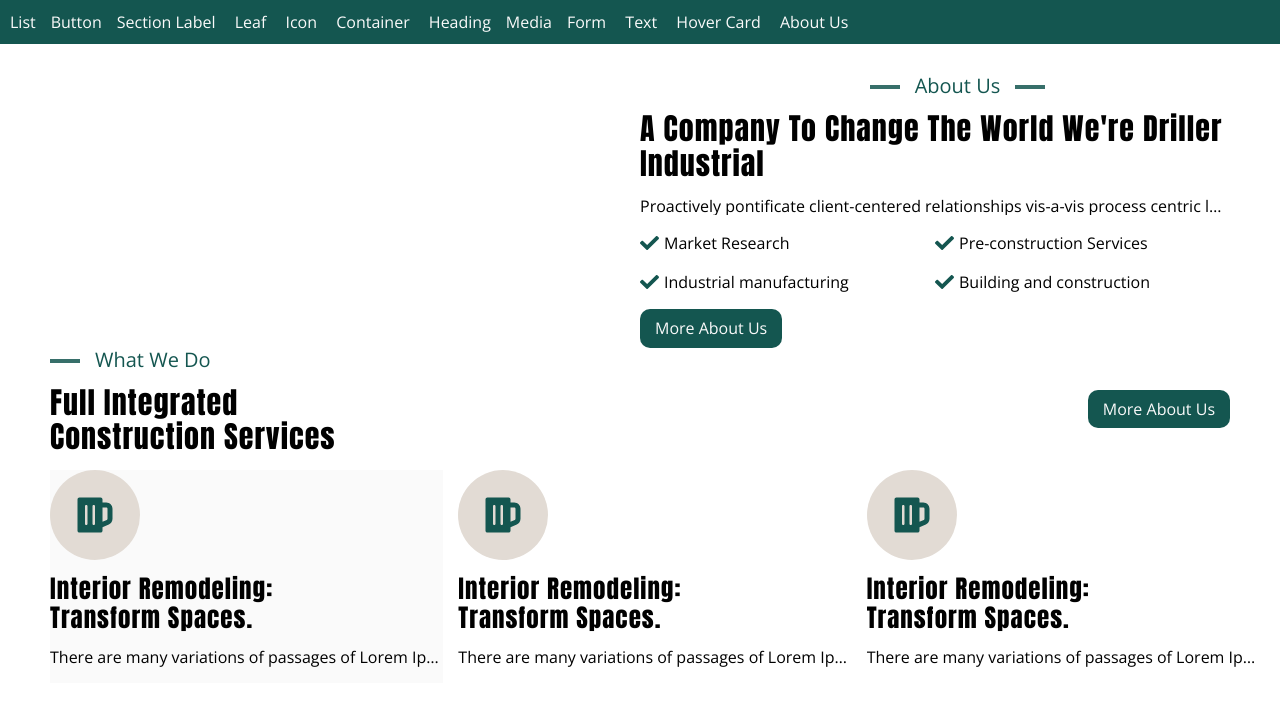
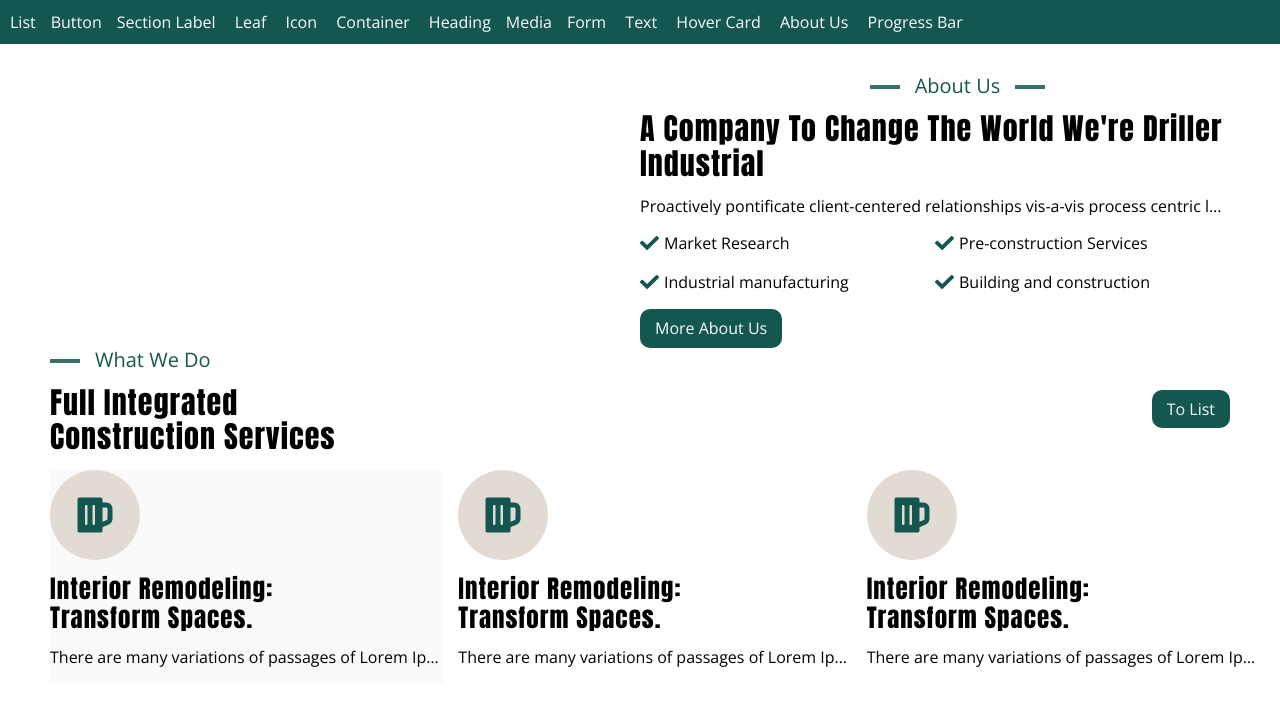
Before and after one commit to nrmndev/nrmndev-fw, a React (Vite) app: page /aboutus in a window 1280 px wide. Shown: the top 706 px of the page. Built offline with nearby package versions, Linux system fonts and the light colour scheme.

Commit message:
Added HoverCard, ProgressBar Routes. Update on Button Sample

```diff
--- a/src/routing/Index.tsx
+++ b/src/routing/Index.tsx
@@ -12,6 +12,7 @@ import SampleForm from "./SampleComponents/SampleForm";
 import SampleAboutUs from "./SampleComponents/SampleAboutUs";
 import SampleText from "./SampleComponents/SampleText";
 import SampleHoverCard from "./SampleComponents/SampleHoverCard";
+import SampleProgressBar from "./SampleComponents/SampleProgressBar";
 
 const router = createBrowserRouter([
   {
@@ -54,6 +55,10 @@ const router = createBrowserRouter([
         path: "hovercard",
         element: <SampleHoverCard />,
       },
+      {
+        path: "progressbar",
+        element: <SampleProgressBar />,
+      },
     ],
   },
 ]);
--- a/src/routing/SampleComponents/SampleAboutUs.tsx
+++ b/src/routing/SampleComponents/SampleAboutUs.tsx
@@ -41,7 +41,13 @@ const SampleAboutUs = () => {
               "Building and construction",
             ]}
           />
-          <Button variant="primary">More About Us</Button>
+          <Button
+            variant="primary"
+            as="anchorLink"
+            href="https://www.google.com"
+          >
+            More About Us
+          </Button>
         </Container.Column>
       </Container>
       <Container justifyContent="space-between" alignItems="center">
@@ -53,7 +59,14 @@ const SampleAboutUs = () => {
           </Heading>
         </Container.Column>
         <Container.Column>
-          <Button variant="primary">More About Us</Button>
+          <Button
+            variant="primary"
+            onClick={() => {
+              console.log("onClick");
+            }}
+          >
+            To List
+          </Button>
         </Container.Column>
       </Container>
       <Container fluid>
--- a/src/routing/SampleComponents/SampleHoverCard.tsx
+++ b/src/routing/SampleComponents/SampleHoverCard.tsx
@@ -1,8 +1,11 @@
 import { HoverCard } from "@components";
+import { FaBedPulse } from "react-icons/fa6";
 
 const SampleHoverCard = () => {
   return (
-    <HoverCard>
+    <>
+      <HoverCard style={{ maxWidth: "300px" }}>
+        <HoverCard.Icon icon={FaBedPulse} />
         <HoverCard.Heading level={3}>Sample Heading</HoverCard.Heading>
         <HoverCard.Body>Sample body</HoverCard.Body>
         <HoverCard.Overlay>
@@ -11,6 +14,10 @@ const SampleHoverCard = () => {
           </HoverCard.OverlayHeading>
         </HoverCard.Overlay>
       </HoverCard>
+      {/* <div>
+        <HoverCard.Heading level={3}>Sample Heading</HoverCard.Heading>
+      </div> */}
+    </>
   );
 };
 
--- /dev/null
+++ b/src/routing/SampleComponents/SampleProgressBar.tsx
@@ -0,0 +1,8 @@
+import { ProgressBar } from "@components";
+import React from "react";
+
+const SampleProgressBar = () => {
+  return <ProgressBar currentProgress={90} totalProgress={100} />;
+};
+
+export default SampleProgressBar;
--- a/src/routing/componentNavRoutes.tsx
+++ b/src/routing/componentNavRoutes.tsx
@@ -39,6 +39,9 @@ const ComponentNavRoutes = () => {
         </Link>{" "}
         <Link to="/aboutus" className="list__item">
           About Us
+        </Link>{" "}
+        <Link to="/progressbar" className="list__item">
+          Progress Bar
         </Link>
       </ul>
     </div>
```
Lines whose indentation alone changed are shown as unchanged.
